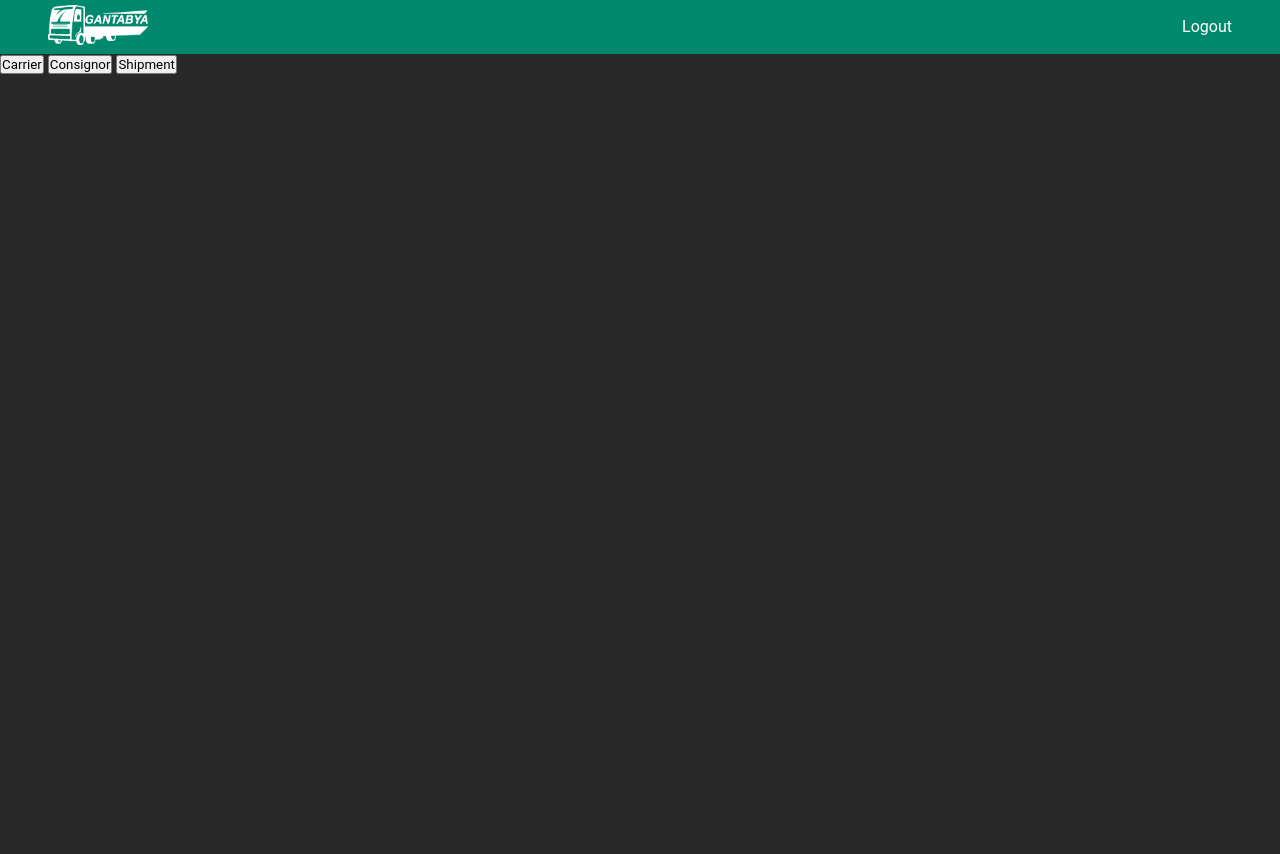
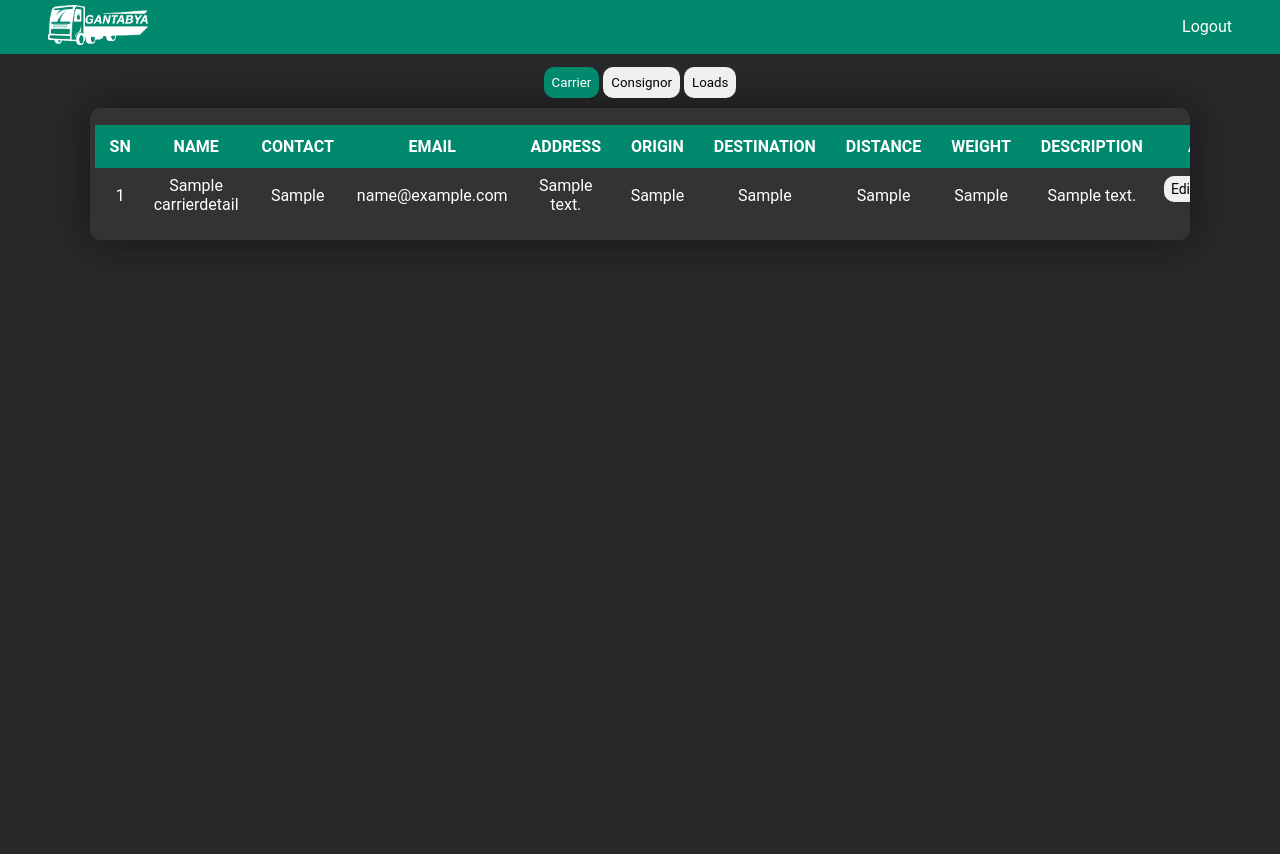
Before and after one commit to Rojan-21d/Project-I-4th-Sem-, a PHP site: page /admin/adminpanel.php in a window 1280 px wide. Before the commit the page ends 74 px from the top, so only its background shows below. Run offline with PHP 8.4, Linux system fonts and the light colour scheme; the visitor is signed in with stand-in values (Sample User, id 1); tables that the repository leaves empty or names only in its code hold one stand-in row (values such as "Sample post").

Commit message:
fixed and completed some parts

```diff
--- a/admin/adminpanel.php
+++ b/admin/adminpanel.php
@@ -6,7 +6,4 @@ if(!isset($_SESSION['username'])){
 }
 include 'adminheader.php';
 include 'maincontent.php';
-// include '../layout/header.php';
 ?>
-    <link rel="stylesheet" href="../css/headerstyle.css">
-    <link rel="stylesheet" href="../css/maincontentstyle.css">
--- a/admin/displayresult.php
+++ b/admin/displayresult.php
@@ -1,17 +1,60 @@
 <?php
-function displayUser($result){
-    echo "<table>";
-    echo "<th>ID</th><th>Name</th><th>Email</th><th>Contact</th><th>Address</th><th>Action</th>";
-    while ($row = mysqli_fetch_assoc($result)) {
-        echo "<tr>"; // Added <tr> tag to start a new row
-        echo "<td>" . $row['id'] . "</td>"; // Added <td> tags to wrap each data cell
-        echo "<td>" . $row['name'] . "</td>";
-        echo "<td>" . $row['email'] . "</td>";
-        echo "<td>" . $row['contact'] . "</td>";
-        echo "<td>" . $row['address'] . "</td>";
-        echo "<td>Action</td>"; // Added a placeholder for the action column
-        echo "</tr>"; // Added </tr> tag to close the row
+// Displaying according to number of column except some column
+function displayUser($result) {
+    if ($result && mysqli_num_rows($result) > 0) {
+
+        // Get the column names from the first row of the result
+        $columns = array_keys(mysqli_fetch_assoc($result));
+        mysqli_data_seek($result, 0); // Reset the result pointer to the beginning
+
+        // Columns to exclude from the table
+        $excludedColumns = ['password', 'img_srcs', 'id'];
+
+        // Remove the excluded columns from the array of column names
+        $columns = array_filter($columns, function($column) use ($excludedColumns) {
+            return !in_array($column, $excludedColumns);
+        });
+
+        // Display column headers
+        echo "<tr><th>SN</th>";
+        foreach ($columns as $column) {
+            echo "<th>" . strtoupper($column) . "</th>";
+        }
+        echo "<th>Action</th>"; // Add a placeholder for the action column
+        echo "</tr>";
+
+        // Display table rows
+        $i = 1;
+        while ($row = mysqli_fetch_assoc($result)) {
+            echo "<tr><td>$i</td>";
+            foreach ($row as $column => $value) {
+                if (!in_array($column, $excludedColumns)) {
+                    echo "<td>$value</td>";
+                }
+                if ($column === 'id') {
+                    $id = $value; // Assign the id column value to the $id variable
+                }
+            }
+            echo "<td class='td-center'>
+                <form action='' method='post' class='moreBtn'>
+                <input type='hidden' name='action' value='edit'>
+                <input type='hidden' name='id' value='" . $id . "'>
+                <button type='submit'>Edit</button>
+                </form>
+
+                <form action='' method='post' class='deleteBtn'>
+                    <input type='hidden' name='action' value='delete'>
+                    <input type='hidden' name='id' value='" . $id . "'>
+                    <button type='submit'>Delete</button>
+                </form></td>";
+            echo "</tr>";
+            $i++;
+        }
+
+    } else {
+        echo "<td>No data to display.</td>";
     }
-    echo "</table>";
 }
+
+
 ?>
--- a/admin/maincontent.php
+++ b/admin/maincontent.php
@@ -1,29 +1,65 @@
+<link rel="stylesheet" href="../css/adminMain.css">
 <?php
 require '../backend/databaseconnection.php';
 require 'sqlFunc.php';
 require 'displayresult.php';
 
+// Create an instance of the Select class
 $selectObj = new Select($conn); // Replace $conn with your database connection variable
-?>
 
-<div class="head-table">
-    <form action="adminpanel.php" method="POST"> <!-- Added method="POST" to the form -->
-        <button type="submit" name="carrier">Carrier</button>
-        <button type="submit" name="consignor">Consignor</button>
-        <button type="submit" name="shipment">Shipment</button>
-    </form>
-</div>
+// Check if a button is selected and assign a class to highlight it
+$carrierSelected = isset($_POST['carrier']) ? 'selected' : '';
+$consignorSelected = isset($_POST['consignor']) ? 'selected' : '';
+$loadSelected = isset($_POST['load']) ? 'selected' : '';
 
-<?php
+// Retrieve the last selected table from session variable or set the default table
+$table = isset($_SESSION['selected_table']) ? $_SESSION['selected_table'] : 'carrierdetails';
+
+// Check if a button is selected and update the table value
 if (isset($_POST['carrier'])) {
-    $result = $selectObj->selectQuery('carrierdetails'); // Assign the result to a variable
-    displayUser($result);
+    $table = 'carrierdetails';
+    $_SESSION['selected_table'] = $table;
 } elseif (isset($_POST['consignor'])) {
-    $result = $selectObj->selectQuery('consignordetails'); // Assign the result to a variable
-    displayUser($result);
+    $table = 'consignordetails';
+    $_SESSION['selected_table'] = $table;
+} elseif (isset($_POST['load'])) {
+    $table = 'loaddetails';
+    $_SESSION['selected_table'] = $table;
+} else {
+    // Check if no button is selected (initial access)
+    if (!isset($_SESSION['selected_table'])) {
+        $_SESSION['selected_table'] = $table; // Set default table as selected
+    }
 }
 
-// elseif(isset($_POST['shipment']))
-// include 'shipmenttable.php';
+// Create an instance of the Delete class
+$deleteObj = new Delete($conn);
 
+// Check if the delete form is submitted
+if (isset($_POST['action']) && $_POST['action'] === 'delete' && isset($_POST['id'])) {
+    $id = $_POST['id'];
+
+    // Call the deleteQueryById function with the correct table name
+    $deleteResult = $deleteObj->deleteQueryById($table, $id);
+
+    // Update the selected table after deleting the record
+    $_SESSION['selected_table'] = $table;
+}
 ?>
+<div class="admin-main">
+    <div class="head-table">
+        <form action="" method="POST"> <!-- Added method="POST" to the form -->
+            <button type="submit" name="carrier" class="<?php echo (isset($_POST['carrier']) || (!isset($_POST['carrier']) && !isset($_POST['consignor']) && !isset($_POST['load']))) ? 'selected' : ''; ?>">Carrier</button>
+            <button type="submit" name="consignor" class="<?php echo isset($_POST['consignor']) ? 'selected' : ''; ?>">Consignor</button>
+            <button type="submit" name="load" class="<?php echo isset($_POST['load']) ? 'selected' : ''; ?>">Loads</button>
+        </form>
+    </div>
+    <div class="table-container">
+        <table>
+            <?php
+                $result = $selectObj->selectQuery($table); // Assign the result to a variable
+                displayUser($result);
+            ?>
+        </table>
+    </div>
+</div>
--- a/admin/sqlFunc.php
+++ b/admin/sqlFunc.php
@@ -7,6 +7,7 @@
 //         $result=mysqli_query($conn,$sql);
 //         return $result;
 //         }
+// @override
 //     function selectQuery($tableName, $id){
 //         $sql = "SELECT * from `$tableName` WHERE id=$id ";
 //         $result = mysqli_query($conn, $sql);
@@ -17,7 +18,7 @@
 require '../backend/databaseconnection.php';
 
 class Select {
-    private $conn;
+    protected $conn;
 
     function __construct($connection) {
         $this->conn = $connection;
@@ -35,4 +36,20 @@ class Select {
         return $result;
     }
 }
+
+class Delete {
+    protected $conn;
+
+    function __construct($connection) {
+        $this->conn = $connection;
+    }
+
+    function deleteQueryById($tableName, $id) {
+        $sql = "DELETE FROM $tableName WHERE id=$id";
+        $result = mysqli_query($this->conn, $sql);
+        return $result;
+    }
+}
+
+
 ?>
--- /dev/null
+++ b/css/adminMain.css
@@ -0,0 +1,100 @@
+*{
+    margin: 0;
+    padding: 0;
+    font-family: 'Roboto', sans-serif;
+    box-sizing: border-box;
+}
+
+.admin-main{
+    margin: 0 auto;
+    width: 100%;
+    background-color: #292929;
+    padding: 13px 7%;
+    height: 100vh;
+    min-height: max-content;
+    color: #fff;
+}
+
+.table-container{
+    flex: 1;
+    border-radius: 10px;
+    background: #333333;
+    box-shadow: 0 0 44px rgba(8, 7, 16, .6);
+    overflow: hidden;
+    margin: 10px 0;
+    padding: 5px;
+    text-align: center;
+}
+
+table{
+    width: 95%;
+    border-collapse: collapse;
+    margin: 0.8rem auto;
+}
+
+th{
+    padding: 0.8rem 1rem;
+    background-color: #01896e;
+}
+
+h2, th{
+    padding: .75rem .9375rem;
+}
+
+.td-center{
+    display: flex;
+    justify-content: center;
+    gap: 4%;
+}
+
+td{
+    padding: .5rem;
+}
+
+.td-center button{
+    color: rgb(0, 0, 0);
+    border: 0;
+    padding: 0.3125rem 0.4375rem;
+    font-size: 14px;
+    cursor: pointer;
+    border-radius: .625rem;
+}
+
+.moreBtn button:hover{
+    background-color: rgb(3, 245, 3);
+}
+
+.deleteBtn button:hover {
+    background-color: rgb(254, 65, 65);
+}
+
+/* Zebra pattern */
+table  tr:nth-child(odd){
+    background:#3d3d3d;
+}
+
+table tr:hover{
+    transform: scale(1.02);
+}
+
+
+.head-table{
+    text-align: center;
+    margin: auto .5rem  ;
+}
+
+.head-table button{
+    padding: .5rem;
+    border-radius: 10px;
+    border: none;
+}
+
+.head-table button:hover{
+    transform: scale(1.05);
+
+}
+
+.admin-main .head-table button.selected {
+    background-color: #01896e;
+    color: white;
+  }
--- a/css/headerfooterstyle.css
+++ b/css/headerfooterstyle.css
@@ -34,7 +34,6 @@ nav{
     flex-direction: column;
     justify-content: center;
     align-items: center;
-    line-height: 36px;
 }
 
 .nav__links img{
--- a/css/maincontentstyle.css
+++ b/css/maincontentstyle.css
@@ -194,6 +194,7 @@ html, body{
     text-align: center;
 }
 
+
 .congmain table{
     width: 95%;
     border-collapse: collapse;
@@ -205,7 +206,7 @@ th{
     background-color: #01896e;
 }
 
-h2, th{
+th{
     padding: .75rem .9375rem;
 }
 
```
